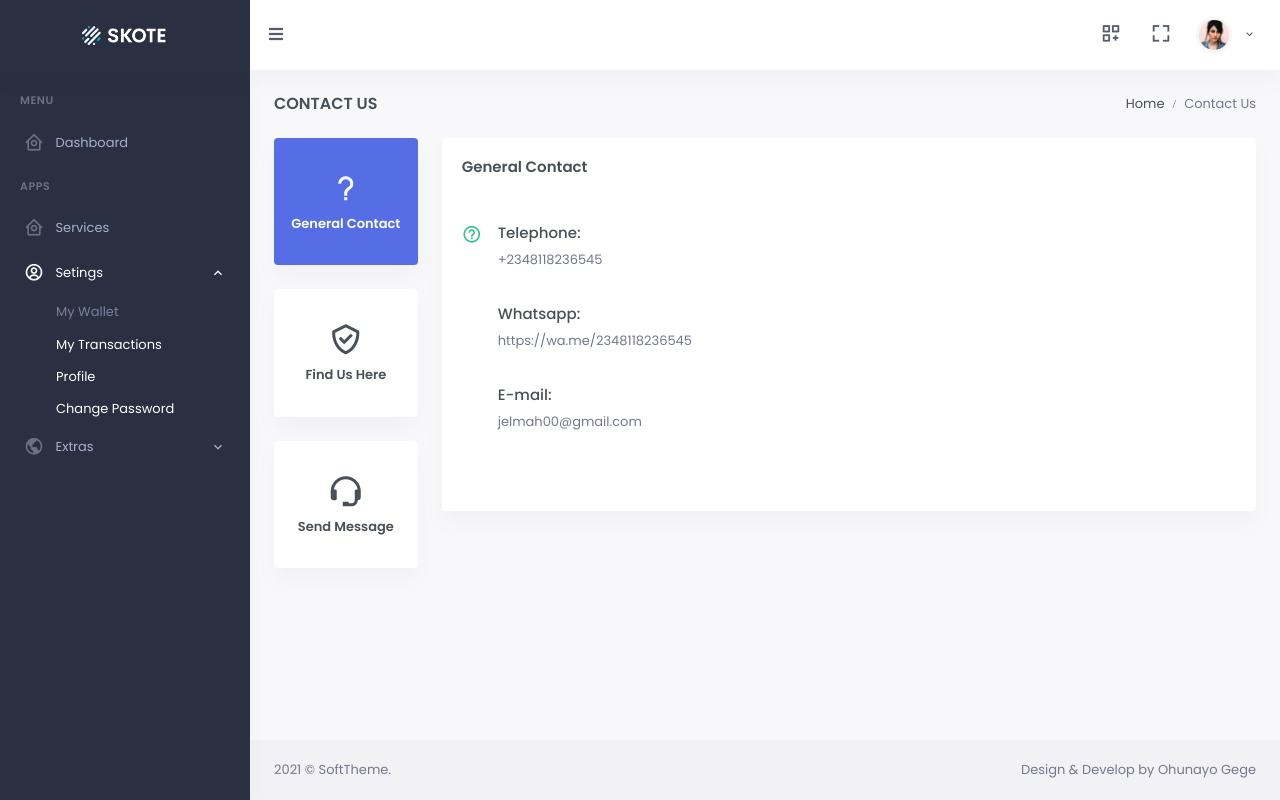
After one commit to Jelmah04/teledig, a Django app: template web/templates/contact-us.html in a window 1280 px wide. The commit adds this page. Run offline with Django 3.2, Linux system fonts and the light colour scheme; the template is opened without the code that fills it, so the values that code supplies are empty; some libraries are stand-ins or nearby versions.

```diff
--- /dev/null
+++ b/web/templates/contact-us.html
@@ -0,0 +1,192 @@
+{% extends 'app.html' %}
+
+{% block body %}
+ <!-- ============================================================== -->
+<!-- Start right Content here -->
+<!-- ============================================================== -->
+<div class="main-content">
+
+    <div class="page-content">
+        <div class="container-fluid">
+
+            <!-- start page title -->
+            <div class="row">
+                <div class="col-12">
+                    <div class="page-title-box d-flex align-items-center justify-content-between">
+                        <h4 class="mb-0 font-size-18">Contact Us</h4>
+
+                        <div class="page-title-right">
+                            <ol class="breadcrumb m-0">
+                                <li class="breadcrumb-item active"><a href="{% url 'index' %}">Home</a></li>
+                                <li class="breadcrumb-item active">Contact Us</li>
+                            </ol>
+                        </div>
+
+                    </div>
+                </div>
+            </div>
+            <!-- end page title -->
+
+            <div class="checkout-tabs">
+                <div class="row">
+                    <div class="col-lg-2">
+                        <div class="nav flex-column nav-pills" id="v-pills-tab" role="tablist" aria-orientation="vertical">
+                            <a class="nav-link active" id="v-pills-gen-ques-tab" data-toggle="pill" href="#v-pills-gen-ques" role="tab" aria-controls="v-pills-gen-ques" aria-selected="true">
+                                <i class= "bx bx-question-mark d-block check-nav-icon mt-4 mb-2"></i>
+                                <p class="font-weight-bold mb-4">General Contact</p>
+                            </a>
+                            <a class="nav-link" id="v-pills-privacy-tab" data-toggle="pill" href="#v-pills-privacy" role="tab" aria-controls="v-pills-privacy" aria-selected="false">
+                                <i class= "bx bx-check-shield d-block check-nav-icon mt-4 mb-2"></i>
+                                <p class="font-weight-bold mb-4">Find Us Here</p>
+                            </a>
+                            <a class="nav-link" id="v-pills-support-tab" data-toggle="pill" href="#v-pills-support" role="tab" aria-controls="v-pills-support" aria-selected="false">
+                                <i class= "bx bx-support d-block check-nav-icon mt-4 mb-2"></i>
+                                <p class="font-weight-bold mb-4">Send Message</p>
+                            </a>
+                        </div>
+                    </div>
+                    <div class="col-lg-10">
+                        <div class="card">
+                            <div class="card-body">
+                                <div class="tab-content" id="v-pills-tabContent">
+                                    <div class="tab-pane fade show active" id="v-pills-gen-ques" role="tabpanel" aria-labelledby="v-pills-gen-ques-tab">
+                                        <h4 class="card-title mb-5">General Contact</h4>
+                                        <div class="faq-box media mb-4">
+                                            <div class="faq-icon mr-3">
+                                                <i class="bx bx-help-circle font-size-20 text-success"></i>
+                                            </div>
+                                            <div class="media-body">
+                                                <h6 class="font-size-15">Telephone:</h6>
+                                                <p class="text-muted">+2348118236545</p><br>
+                                                <h6 class="font-size-15">Whatsapp:</h6>
+                                                <p class="text-muted">https://wa.me/2348118236545</p><br>
+
+                                                <h6 class="font-size-15">E-mail:</h6>
+                                                <p class="text-muted">jelmah00@gmail.com</p><br>
+                                            </div>
+                                        </div>
+
+                                    </div>
+                                    <div class="tab-pane fade" id="v-pills-privacy" role="tabpanel" aria-labelledby="v-pills-privacy-tab">
+                                        <h4 class="card-title mb-5">Meet us here</h4>
+
+                                        <div class="faq-box media mb-4">
+                                            <div class="media-body">
+                                                <div class="map">
+                                                    <img width="500px" height="500px" src="/static/images/map.png" alt="">
+                                                    <!-- <input type="image" src="/static/images/map.png" alt=""> -->
+                                                </div>
+                                            </div>
+                                        </div>
+
+                                    </div>
+                                    <div class="tab-pane fade" id="v-pills-support" role="tabpanel" aria-labelledby="v-pills-support-tab">
+                                        <h4 class="card-title mb-5">Support</h4>
+
+                                        <div class="faq-box media mb-4">
+                                            <div class="media-body">
+                                                <div class="container w-50 h-100">
+                                                    <div class="row h-100 justify-content-center align-items-center">
+                                                      <form class="col-12" id="contactUs">
+                                                        <div id="output" class="text-center font-weight-600 uppercase hide alert"></div>
+                                                        <div class="form-group">
+                                                            <label for="name">Your Name <small>(Required)</small></label>
+                                                            <input type="text" class="form-control" id="name" placeholder="Full Name" required>
+                                                        </div>
+                                                        <div class="form-group">
+                                                            <label for="mobile">Email <small>(Required)</small></label>
+                                                            <input type="email" class="form-control" id="email" placeholder="Your email" required>
+                                                        </div>
+                                                        <div class="form-group">
+                                                            <label for="mobile">Mobile <small>(Required)</small></label>
+                                                            <input type="text" pattern = "^[0]\d{10}$" maxlength="11" class="form-control" id="mobile" placeholder="090xxxxxxxx" required>
+                                                        </div>
+                                                        <div class="form-group">
+                                                            <label for="subject">Subject</label>
+                                                            <input type="text" class="form-control" id="subject" placeholder="Subject" required>
+                                                        </div>
+                                                        <div class="form-group">
+                                                            <label for="message">Message</label>
+                                                            <textarea class="form-control" id="message" placeholder="Your message here" required></textarea>
+                                                        </div>
+                                                        <div class="justify-content-center align-items-center">
+                                                            <button type="submit" class="btn btn-primary waves-effect waves-light w-100">Send Message</button>
+                                                        </div>
+                                                      </form>
+                                                    </div>
+                                                  </div>
+                                            </div>
+                                        </div>
+
+                                    </div>
+                                </div>
+                            </div>
+                        </div>
+                    </div>
+                </div>
+            </div>
+            <!-- end row -->
+        </div>
+        <!-- container-fluid -->
+    </div>
+    <!-- End Page-content -->
+	{% include 'footer.html' %}
+
+    <script src="/static/libs/jquery/jquery.min.js"></script>
+    <script>
+        $('#contactUs').on('submit', function(e){
+            e.preventDefault();
+
+            $.ajax({
+                type : "POST",
+                url: "{% url 'contact' %}", /* django ajax posting url  */
+                data: {
+                    name : $('#name').val(),
+                    email : $('#email').val(),
+                    mobile : $('#mobile').val(),
+                    subject : $('#subject').val(),
+                    message : $('#message').val(),
+                    csrfmiddlewaretoken: '{{ csrf_token }}',
+                    dataType: "json",
+
+                },
+                beforeSend(){
+                    // console.log(new FormData());
+                },
+
+                success: function(data){
+                    if (data.error){
+                        $('#contactUs').find('.alert').removeClass('alert-success');
+                        $('#contactUs').find('.alert').removeClass('none');
+                        $('#contactUs').find('.alert').addClass('alert-warning');
+                        $('#output').html(data.error) /* response message */
+                    }
+                    else{
+                        $('#contactUs').find('.alert').removeClass('alert-warning');
+                        $('#contactUs').find('.alert').removeClass('none');
+                        $('#contactUs').find('.alert').addClass('alert-success');
+                        $('#output').html(data.success) /* response message */
+                        // window.setTimeout(function(){
+                        //     $('#airtime').find('input[type=text], textarea').val('');
+                        // }, 700);
+                        // setTimeout(redirect, 2000);
+                        // function redirect(){
+                        // window.location.href = "{% url 'verify_account' %}";
+                        // }
+                    }
+
+                },
+
+                failure: function() {
+            //       console.log(typeof(data.msg));
+                    // $('.alert').html(data.msg+"hello")
+
+                }
+
+
+            });
+        });
+    </script>
+</div>
+
+{% endblock %}
--- a/web/templates/sidebar.html
+++ b/web/templates/sidebar.html
@@ -23,17 +23,6 @@
                     </a>
                 </li>
 
-                <!-- <li>
-                    <a href="javascript: void(0);" class="has-arrow waves-effect">
-                        <i class="bx bx-world"></i>
-                        <span>Websites</span>
-                    </a>
-                    <ul class="sub-menu" aria-expanded="false">
-                        <li><a href="">All Websites</a></li>
-                        <li><a href="">Website Settings</a></li>
-                    </ul>
-                </li> -->
-
                 <li>
                     <a href="javascript: void(0);" class="has-arrow waves-effect">
                         <i class="bx bx-user-circle"></i>
@@ -47,6 +36,16 @@
                     </ul>
                 </li>
 
+                <li>
+                    <a href="javascript: void(0);" class="has-arrow waves-effect">
+                        <i class="bx bx-world"></i>
+                        <span>Extras</span>
+                    </a>
+                    <ul class="sub-menu" aria-expanded="false">
+                        <li><a href="{% url 'reach' %}">Contact Us</a></li>
+                    </ul>
+                </li>
+
             </ul>
         </div>
         <!-- Sidebar -->
--- a/web/urls.py
+++ b/web/urls.py
@@ -49,10 +49,12 @@ urlpatterns = [
     url(r'dashboard', views.dashboard, name='dashboard'),
     url(r'^services/$', views.service, name='service'),
     url(r'^services/airtime/$', views.airtime_service, name='airtimes'),
-    url(r'^services/airtime/airtime_purchase/$', views.airtime_purchase, name='airtime_purchase'),
+    url(r'^services/airtime/purchase/$', views.airtime_purchase, name='airtime_purchase'),
     url(r'^services/data/$', views.data_service, name='datas'),
+    url(r'^services/data/purchase/$', views.data_purchase, name='data_purchase'),
     url(r'service', views.services, name='services'),
     url(r'contact', views.contact, name='contact'),
+    url(r'^reach_us/$', views.contactus, name='reach'),
     # url(r'wallet', views.wallet, name='wallet'),
     url(r'funding', views.funding, name='funding'),
     url(r'^verify_transaction', Verify_Payment.as_view(), name='verify_transaction'),
```
Also changed, not shown: web/templates/datas.html (+110 -15 lines), web/utils.py (+12 -0 lines), web/views.py (+88 -15 lines), web/templates/contact.html (line endings or trailing spaces).
